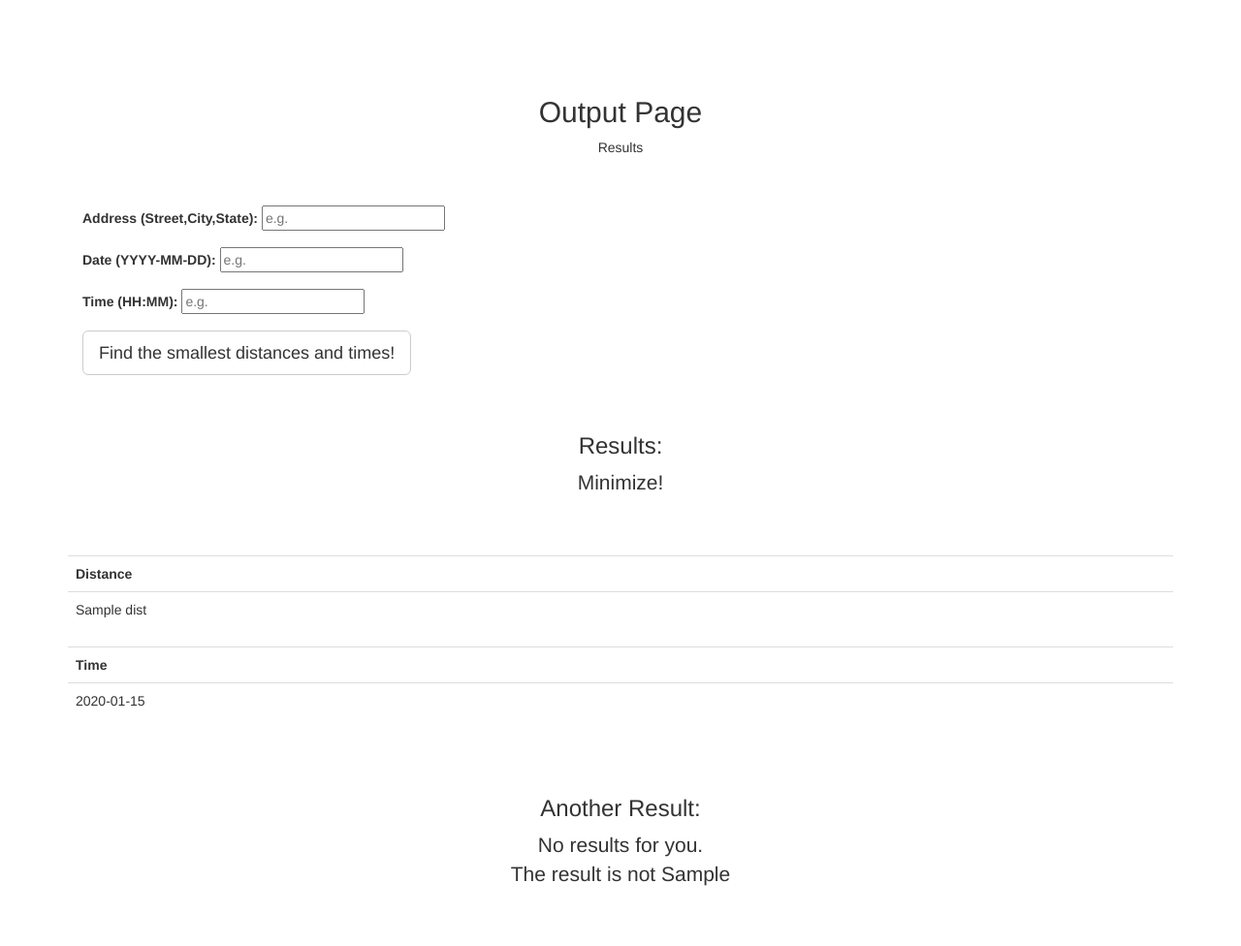
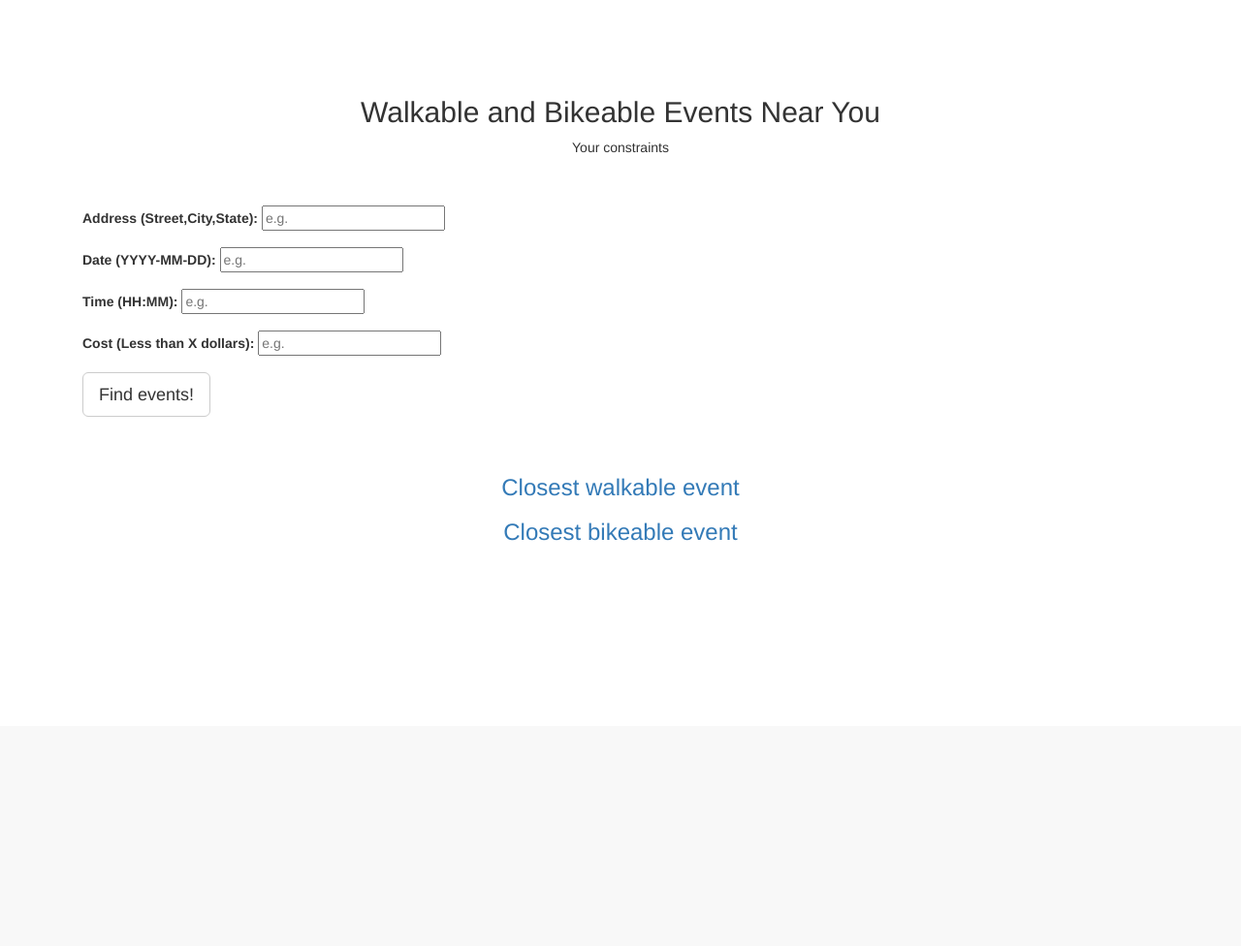
Before and after one commit to mamday/insight-project, a Flask app: template app/flaskexample/templates/output.html in a window 1280 px wide. Shown: the part 51-1027 px from the top of the page at 97% size. After the commit the page ends 609 px from the top, so only its background shows below. Run offline with Flask 2, Linux system fonts and the light colour scheme; the template is opened without the code that fills it: most values are stand-ins (such as "Sample title", 1, 10 or a date in 2020); some libraries are stand-ins or nearby versions.

Commit message:
A website that does something useful for a very limited use case

```diff
--- a/app/flaskexample/templates/output.html
+++ b/app/flaskexample/templates/output.html
@@ -55,8 +55,8 @@
 <br><br>
 <div class="container">
     <div class="starter-template">
-        <h2>Output Page</h2>
-        <p>Results</p>
+        <h2>Walkable and Bikeable Events Near You</h2>
+        <p>Your constraints</p>
     </div>
 
     <div class = "container">
@@ -74,8 +74,12 @@
           <label for="time">Time (HH:MM):</label>
           <input type="text" id="time" name='time' placeholder="e.g. ">
         </div>
+        <div class="form-group">
+          <label for="cost">Cost (Less than X dollars):</label>
+          <input type="text" id="cost" name='cost' placeholder="e.g. ">
+        </div>
         <div>
-          <button type="submit" class="btn btn-default btn-lg">Find the smallest distances and times!</button>
+          <button type="submit" class="btn btn-default btn-lg">Find events!</button>
         </div>
       </form>
     </div>
@@ -84,13 +88,8 @@
 
   </div> <!-- /.container-->
 
-    <div class="container">
-      <div class="starter-template">
-        <h3>Results:</h3>
-        <p class="lead">Minimize!</p>
-      </div>
 
-      <table class="table table-hover">
+<!--      <table class="table table-hover">
       <tr><th>Distance</th></tr>
       {% for dist in distances %}
       <tr><td>{{ dist }}</td></tr>
@@ -102,14 +101,18 @@
       <tr><td>{{ time }}</td></tr>
       {% endfor %}
       </table>
-
+-->
 
      </div><!-- /.container -->
 
     <div class="container">
       <div class="starter-template">
-        <h3>Another Result:</h3>
-        <p class="lead">No results for you.<br>The result is not {{the_result}}</p>
+        <a href={{first_url}}>
+        <h3>Closest walkable event</h3>
+        </a>
+        <a href={{sec_url}}>
+        <h3>Closest bikeable event</h3>
+        </a>
       </div>
 
 
```
Also changed, not shown: app/flaskexample/templates/input.html (+7 -3 lines), app/flaskexample/views.py (+20 -8 lines), 1 other file.
